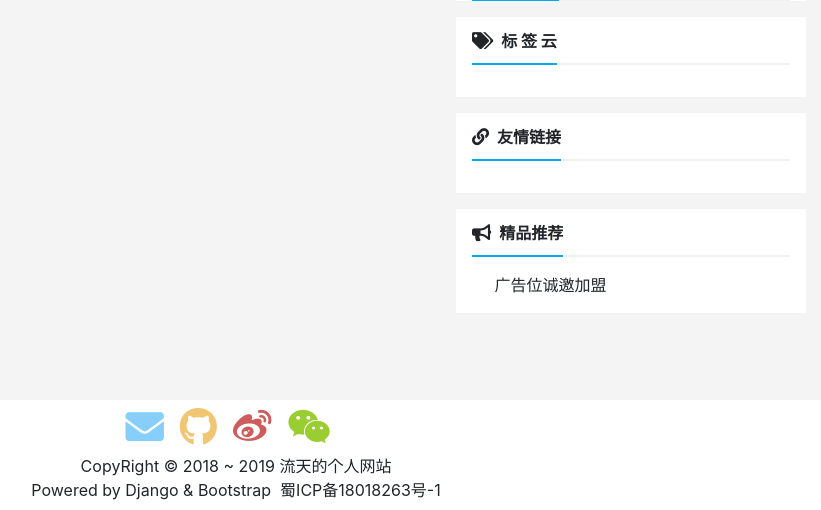
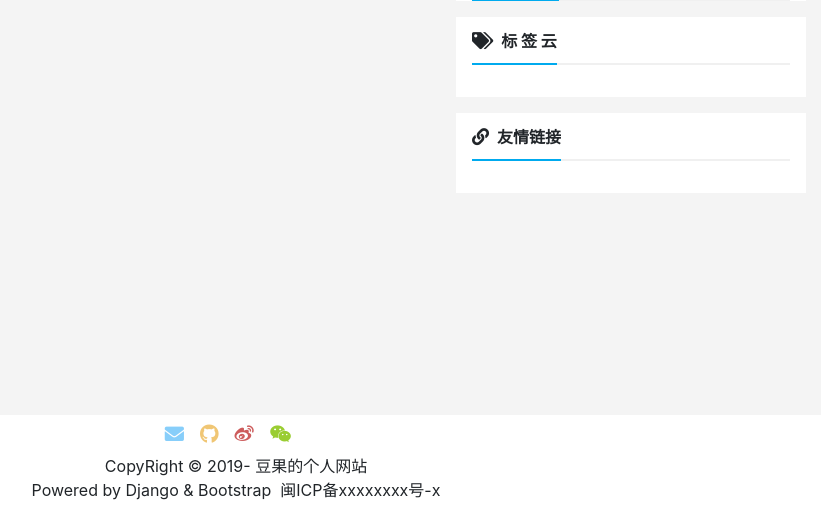
Before and after one commit to ymj4023/douguo2, a Django app: page /archive/ in a window 1280 px wide. Shown: the part 290-800 px from the top of the page, without its empty margins (389-1210 px from the left). Run offline with Django 3.2, Linux system fonts and the light colour scheme; data that the repository does not hold is empty; parts of the project's set-up code (start-up, migrations or seed data) failed here and were passed over; some libraries are stand-ins or nearby versions.

Commit message:
侧边栏修改

```diff
--- a/apps/blog/templates/blog/about.html
+++ b/apps/blog/templates/blog/about.html
@@ -129,9 +129,9 @@
             <div>
                 <a href="/donate/"
                    target="_blank"
-                   class="btn btn-warning text-white btn-sm"
+                   class="btn btn-danger text-white btn-sm"
                 >
-                    博客不错，朕要赏
+                    写的不错，继续加油！
                 </a>
             </div>
             <br>
--- a/apps/blog/templates/blog/detail.html
+++ b/apps/blog/templates/blog/detail.html
@@ -53,10 +53,10 @@
                     </div>
                     <div style="text-align: center">
                         <a href="/donate/" target="_blank"
-                           class="btn btn-warning text-white btn-sm"
+                           class="btn btn-danger text-white btn-sm"
                            role="button"
-                           style="text-align: center"
-                        >写的不错，朕要赏
+                           style="text-align: center;"
+                        >赞赏
                         </a>
                     </div>
                     <div class="tag-cloud my-4">
--- a/apps/blog/templates/blog/footer.html
+++ b/apps/blog/templates/blog/footer.html
@@ -3,29 +3,29 @@
     <div class="row col justify-content-center">
         <h3 class="mr-3">
             <a href="http://mail.qq.com/cgi-bin/qm_share?t=qm_mailme&email=xuerobec@foxmail.com">
-                <i class="fas fa-envelope fa-2x" style="color: lightskyblue;" id="layer_email"></i>
+                <i class="fas fa-envelope" style="color: lightskyblue;" id="layer_email"></i>
             </a>
         </h3>
         <h3 class="mr-3">
             <a href="https://github.com/ymj4023" style="color: #f0c674;" target="_blank">
-                <i class="fab fa-github fa-2x" id="layer_github"></i>
+                <i class="fab fa-github" id="layer_github"></i>
             </a>
         </h3>
         <h3 class="mr-3">
             <a href="//weibo.com/douguo2" style="color: indianred;" target="_blank">
-                <i class="fab fa-weibo fa-2x" id="layer_weibo"></i>
+                <i class="fab fa-weibo" id="layer_weibo"></i>
             </a>
         </h3>
         <h3 class="mr-3">
             <a href="{% url 'blog:about' %}#wechart_qr" style="color: yellowgreen;">
-                <i class="fab fa-weixin fa-2x" id="footer_wechart"></i>
+                <i class="fab fa-weixin" id="footer_wechart"></i>
             </a>
         </h3>
     </div>
 
     <div class="row col-12 justify-content-center">
         <div style="text-align: center; color: dark;">
-            <p class="mb-0">CopyRight &copy; 2018 ~ 2019 流天的个人网站</p>
+            <p class="mb-0">CopyRight &copy; 2019- 豆果的个人网站</p>
             <p class="mb-0">Powered by
                 <a href="https://www.djangoproject.com/" target="_blank">
                     Django
@@ -33,7 +33,7 @@
                 <a target="_blank" href="https://getbootstrap.com/">
                     Bootstrap
                 </a>
-                <span class="mb-0">&nbsp;蜀ICP备18018263号-1</span>
+                <span class="mb-0">&nbsp;闽ICP备xxxxxxxx号-x</span>
             </p>
         </div>
     </div>
--- a/apps/blog/templates/blog/tags/base_right.html
+++ b/apps/blog/templates/blog/tags/base_right.html
@@ -84,15 +84,4 @@
         </div>
     </div>
 </div>
-<!--广告位-->
-<div class="card border-0 rounded-0 px-3 mb-2 mb-md-3" id="tag-card">
-    <div class="card-header bg-white px-0">
-        <strong><i class="fas fa-bullhorn mr-2 f-17"></i>精品推荐</strong>
-    </div>
-    <div class="card-body px-0 py-3">
-        <div class="text widget">
-        &nbsp;&nbsp;&nbsp;&nbsp;&nbsp;广告位诚邀加盟
-    </div>
-    </div>
-</div>
 {% endcache %}
--- a/apps/blog/templates/blog/tags/navbar.html
+++ b/apps/blog/templates/blog/tags/navbar.html
@@ -28,11 +28,11 @@
                 <a class="nav-link py-md-3" href="{% url 'api:api-root' %}" target="_blank"><i class="fa fa-key mr-1"></i>API</a>
             </li>
             {% endif %}
-            <form class="nav-item navbar-form mr-2 py-md-2" role="search" method="get" id="searchform" action="{% url 'blog:search_view' %}">
+            <form class="nav-item navbar-form mr-2 py-md-2" role="search" method="get" id="searchform" action="{% url 'blog:search_view'%}">
                 <div class="input-group">
                     <input type="search" name="q" class="form-control f-15" placeholder="输入关键词" required=True>
                     <div class="input-group-btn">
-                        <button class="btn btn-outline-success my-2 my-sm-0" type="submit">搜索</i></button>
+                        <button class="btn btn-outline-success" type="submit">搜索</button>
                     </div>
                 </div><!-- /input-group -->
             </form>
```
